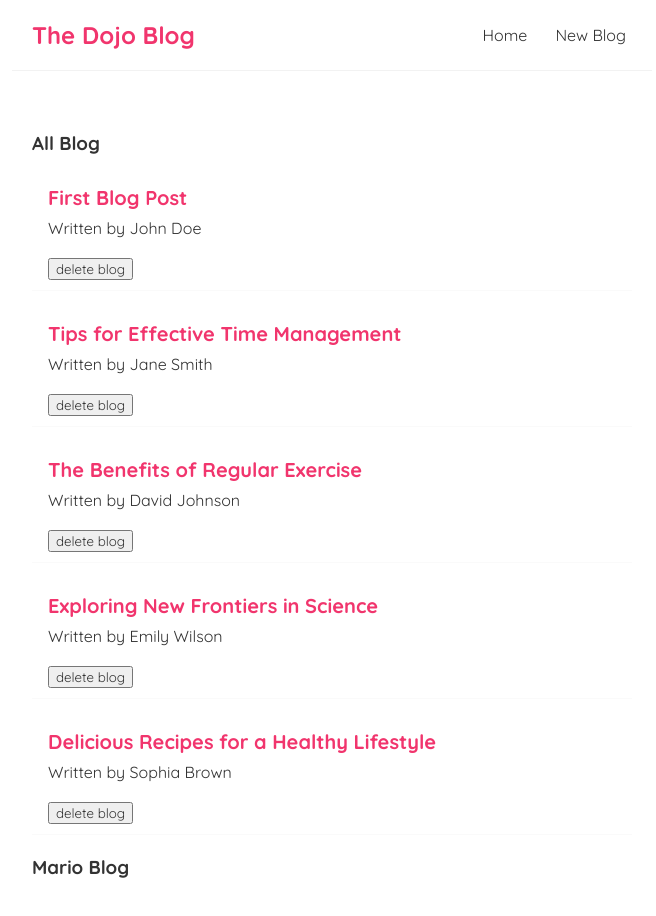
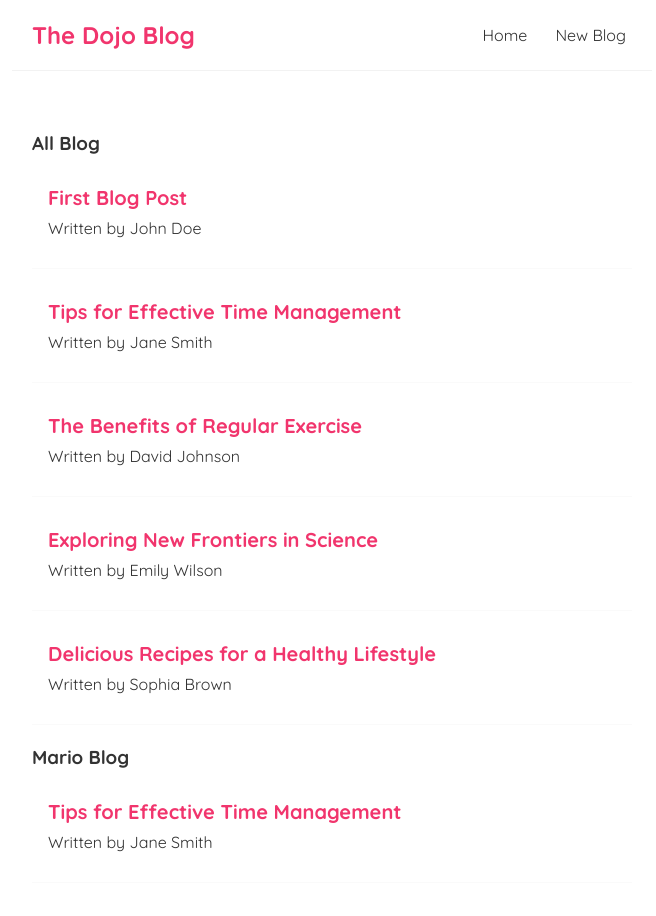
Before and after one commit to Erfanhosseini98/learn-react, a React (Vite) app: page / in a window 1280 px wide. Shown: the top 916 px of the page, without its empty margins (308-964 px from the left). Built offline with nearby package versions, Linux system fonts and the light colour scheme; data requests are answered from the project's data file.

Commit message:
use custome hook

```diff
--- a/src/BlogList.jsx
+++ b/src/BlogList.jsx
@@ -13,7 +13,7 @@ const BlogList = ({ blogs ,title, handleDelete}) => {
               <h2>{blog.title}</h2>
               <p>Written by {blog.author}</p>
               <br />
-              <button onClick={() => handleDelete(blog.id)}>delete blog</button>
+              {handleDelete && <button onClick={() => handleDelete(blog.id)}>delete blog</button>}
             </div>
           ))
         }
--- a/src/Home.jsx
+++ b/src/Home.jsx
@@ -1,46 +1,21 @@
-import { useEffect, useState } from "react"
+
 import BlogList from "./BlogList"
+import useFetch from "./useFetch"
 
 const Home = () => {
 
-    const [blogs, setBlogs] = useState(null)
-    const [loading, setLoading] = useState(true)
-    const [error, setError] = useState(false)
+    const { error, loading, data: blogs } = useFetch('http://localhost:8000/blogs')
 
-    const handleDelete = (id) => {
-        const newBlogs = blogs.filter(blog => blog.id !== id)
-        setBlogs(newBlogs)
-    }
 
-    useEffect(() => {
-        setTimeout(() => {
-            fetch('http://localhost:8000/blogs')
-                .then(res => {
-                    if (!res.ok) {
-                        throw Error('could not fetch the data for that resource')
-                    }
-                    console.log(res)
-                    return res.json()
-                })
-                .then(data => {
-                    setBlogs(data)
-                    setLoading(false)
-                })
-                .catch(e => {
-                    setLoading(false)
-                    setError(e.message)
 
-                })
-        }, 1000)
-    }, [])
 
     return (
         <>
             <div className="home">
                 {error && <div>{error}</div>}
                 {loading && <div>Loooooooooooooooading</div>}
-                {blogs && <BlogList blogs={blogs} title="All Blog" handleDelete={handleDelete} />}
-                {blogs && <BlogList blogs={blogs.filter((blog) => blog.author === 'mario')} title="Mario Blog" />}
+                {blogs && <BlogList blogs={blogs} title="All Blog" />}
+                {blogs && <BlogList blogs={blogs.filter((blog) => blog.author === 'Jane Smith')} title="Mario Blog" />}
             </div>
         </>
     )
--- /dev/null
+++ b/src/useFetch.jsx
@@ -0,0 +1,31 @@
+import { useEffect, useState } from "react"
+
+const useFetch = () => {
+    const [data, setData] = useState(null)
+    const [loading, setLoading] = useState(true)
+    const [error, setError] = useState(false)
+    useEffect(() => {
+        setTimeout(() => {
+            fetch('http://localhost:8000/blogs')
+                .then(res => {
+                    if (!res.ok) {
+                        throw Error('could not fetch the data for that resource')
+                    }
+                    console.log(res)
+                    return res.json()
+                })
+                .then(data => {
+                    setData(data)
+                    setLoading(false)
+                })
+                .catch(e => {
+                    setLoading(false)
+                    setError(e.message)
+
+                })
+        }, 1000)
+    }, [])
+    return {data,loading,error}
+}
+
+export default useFetch
```
